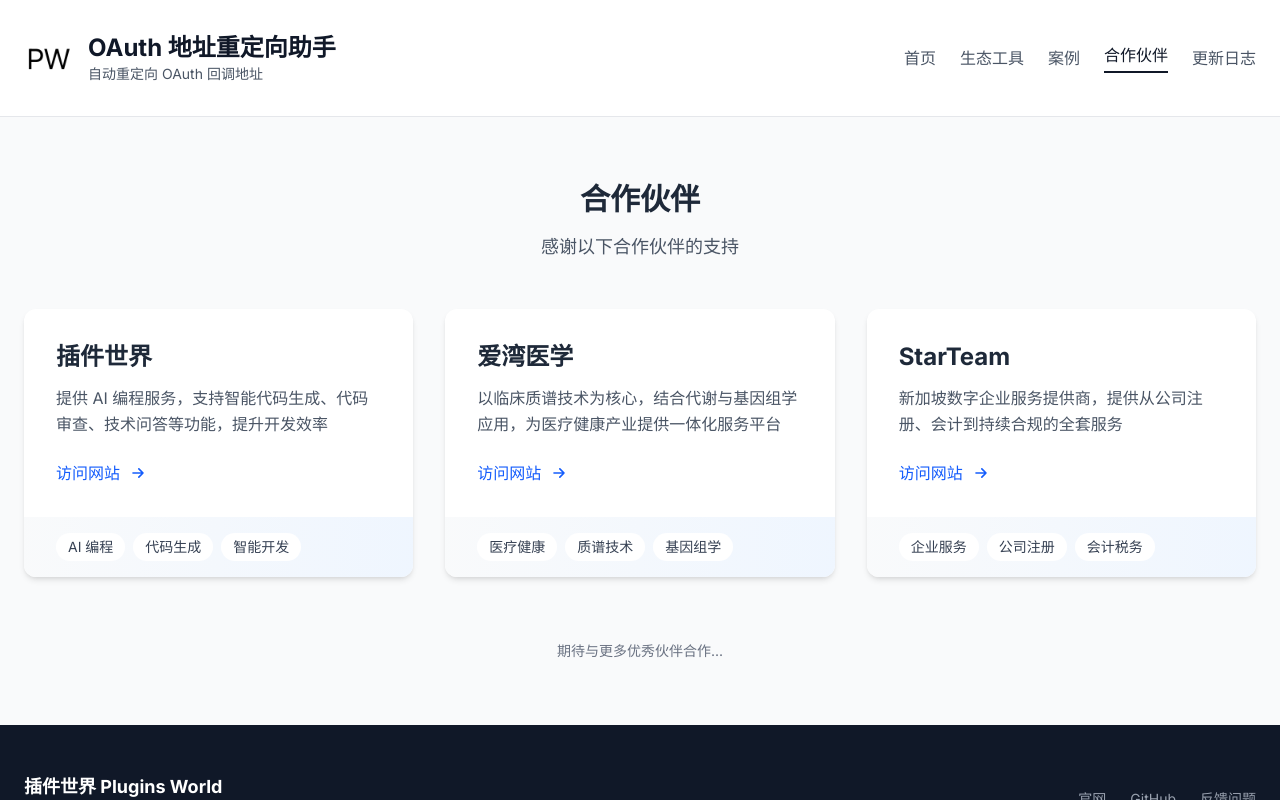
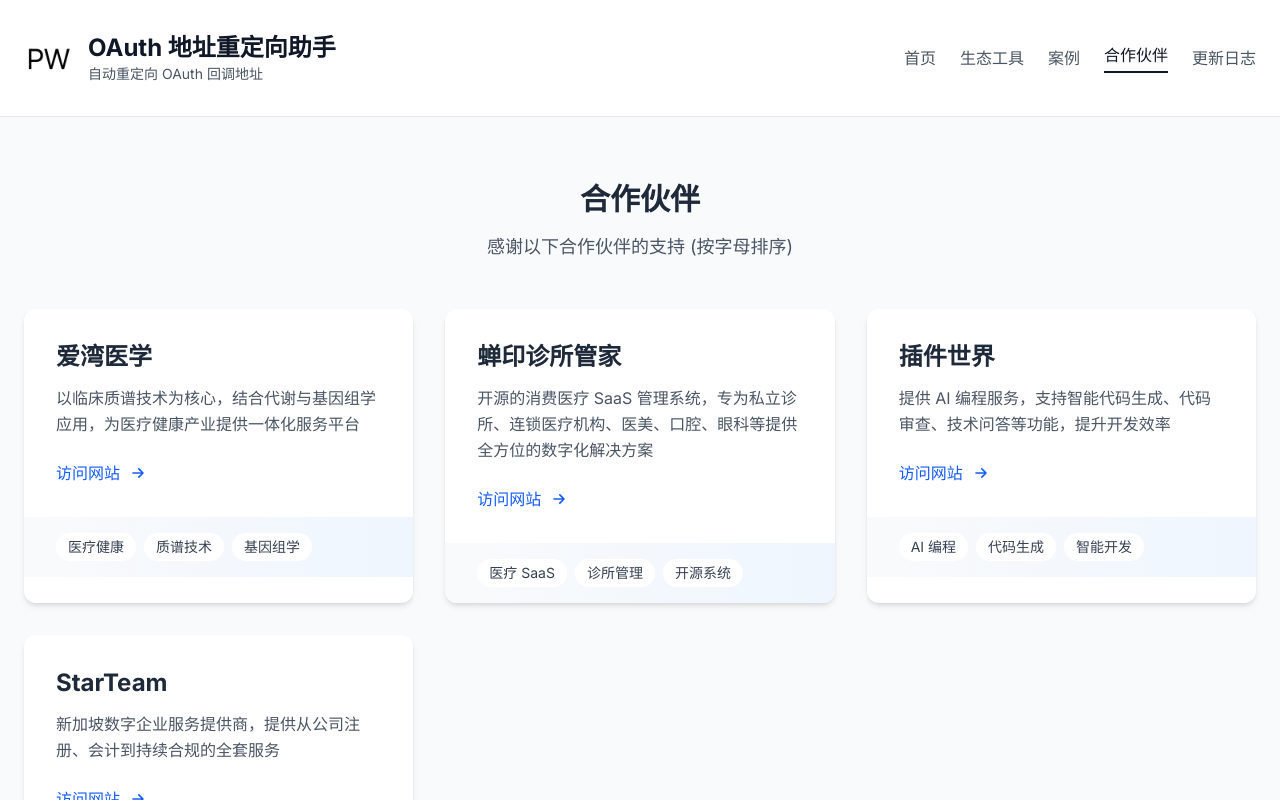
Before and after one commit to plugins-world/oauth-redirect-extension-download, a React (Vite) app: page /partners in a window 1280 px wide. Shown: the top 800 px of the page. Built offline with nearby package versions, Linux system fonts and the light colour scheme.

Commit message:
添加蝉印诊所管家合作伙伴并按字母排序
- 新增蝉印诊所管家 (www.yiliaocrm.com)
- 按拼音首字母重新排序所有合作伙伴
- 添加排序说明提示

```diff
--- a/src/pages/Partners.jsx
+++ b/src/pages/Partners.jsx
@@ -4,16 +4,22 @@
 export default function Partners() {
   const partners = [
     {
+      name: '爱湾医学',
+      description: '以临床质谱技术为核心，结合代谢与基因组学应用，为医疗健康产业提供一体化服务平台',
+      url: 'https://aonemed.com.cn/',
+      tags: ['医疗健康', '质谱技术', '基因组学'],
+    },
+    {
+      name: '蝉印诊所管家',
+      description: '开源的消费医疗 SaaS 管理系统，专为私立诊所、连锁医疗机构、医美、口腔、眼科等提供全方位的数字化解决方案',
+      url: 'https://www.yiliaocrm.com',
+      tags: ['医疗 SaaS', '诊所管理', '开源系统'],
+    },
+    {
       name: '插件世界',
       description: '提供 AI 编程服务，支持智能代码生成、代码审查、技术问答等功能，提升开发效率',
       url: 'https://ai-router.plugins-world.cn/',
       tags: ['AI 编程', '代码生成', '智能开发'],
-    },
-    {
-      name: '爱湾医学',
-      description: '以临床质谱技术为核心，结合代谢与基因组学应用，为医疗健康产业提供一体化服务平台',
-      url: 'https://aonemed.com.cn/',
-      tags: ['医疗健康', '质谱技术', '基因组学'],
     },
     {
       name: 'StarTeam',
@@ -32,7 +38,7 @@
           <div className="max-w-7xl mx-auto">
             <div className="text-center mb-8 md:mb-12">
               <h2 className="text-2xl md:text-3xl font-bold text-gray-800 mb-4">合作伙伴</h2>
-              <p className="text-base md:text-lg text-gray-600">感谢以下合作伙伴的支持</p>
+              <p className="text-base md:text-lg text-gray-600">感谢以下合作伙伴的支持 (按字母排序)</p>
             </div>
 
             <div className="grid md:grid-cols-2 lg:grid-cols-3 gap-6 md:gap-8">
```
